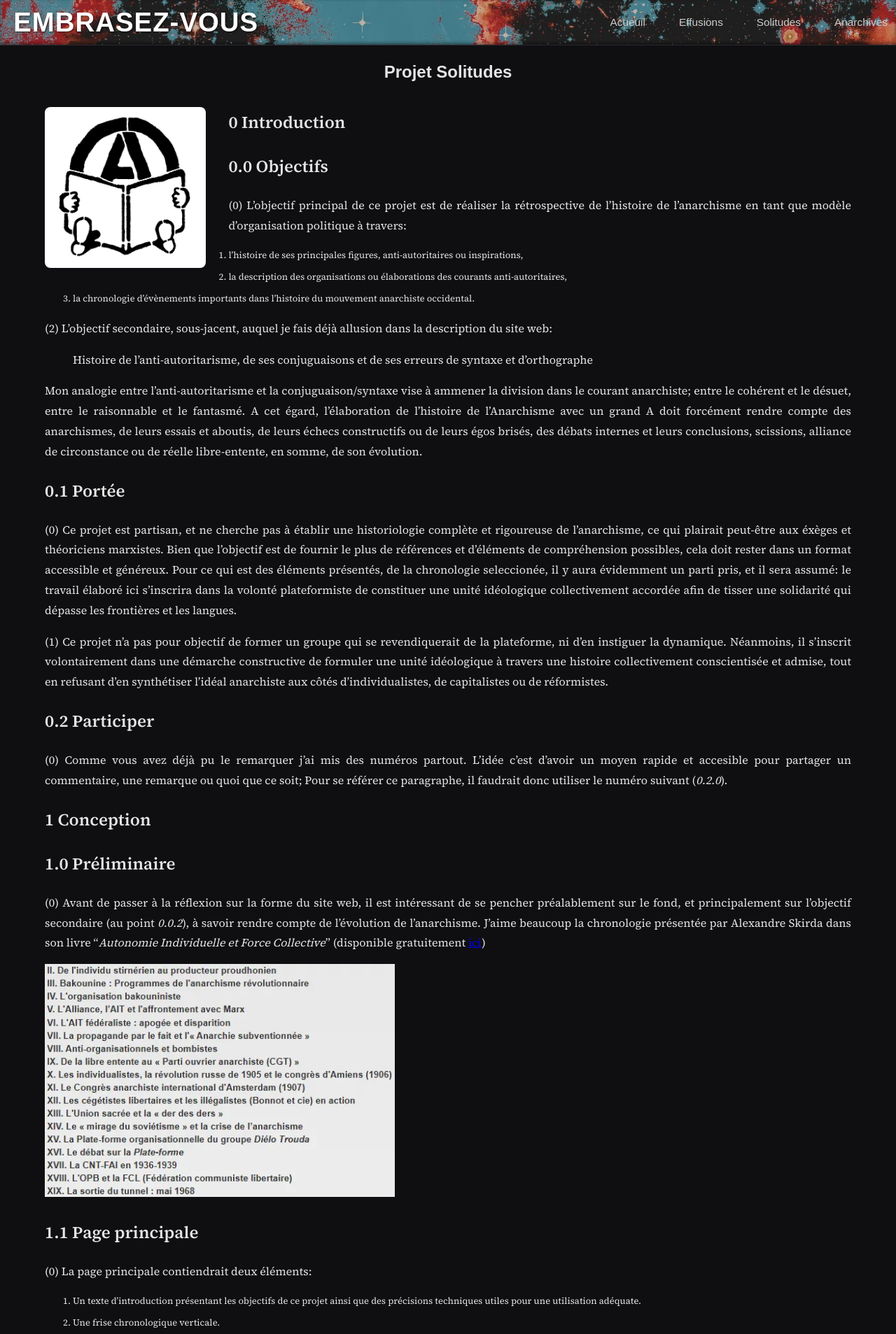
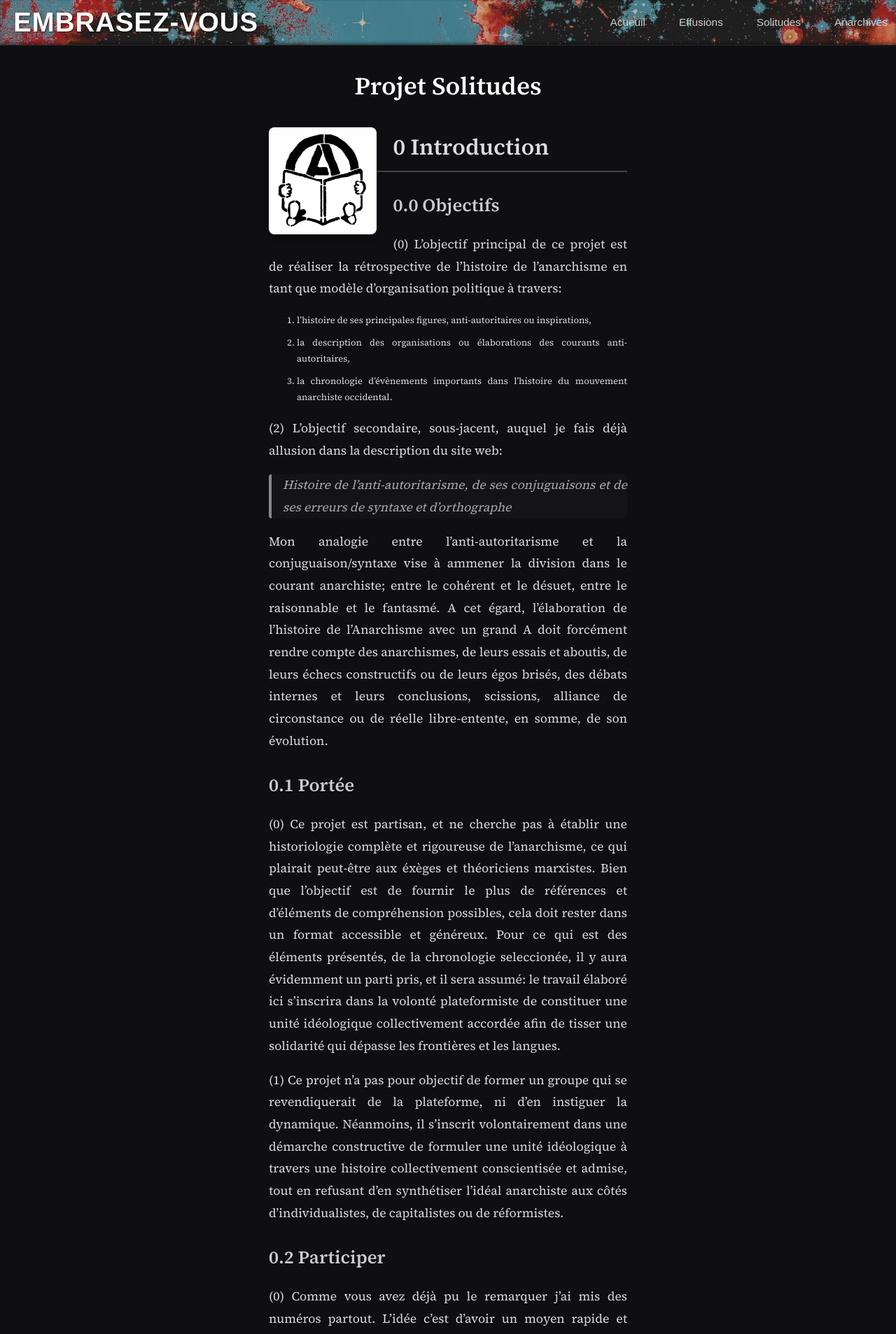
Before and after one commit to anarticho/anarticho.github.io, a Jekyll site: the page built from _posts/2026-03-03-effusion1.md, in a window 1280 px wide. Shown: the top 1907 px of the page at 70% size. Built offline with Jekyll 4.4.1, drawn with Linux system fonts in a browser that asks for light colours.

Commit message:
- Deplacer fichiers jusqu'à la destination attendue pour le post1 - Affiner le CSS pour les posts

```diff
--- /dev/null
+++ b/_includes/float-image.html
@@ -0,0 +1,3 @@
+<div class="post-float-wrapper post-float-{{ include.side }}">
+  <img src="{{ include.src }}" alt="{{ include.alt }}">
+</div>
--- a/_posts/2026-03-03-effusion1.md
+++ b/_posts/2026-03-03-effusion1.md
@@ -4,7 +4,7 @@ title: "Projet Solitudes"
 date: 2026-03-03
 categories: [effusion]
 excerpt: "Fournir un matériel pour supporter l'anarchisme révolutionnaire de demain."
-image: /assets/img/effusions/effusion1/effusion1.webp
+image: /effusion/2026/03/03/effusion1.webp
 ---
 
 # 0 Introduction
@@ -31,7 +31,7 @@ Mon analogie entre l'anti-autoritarisme et la conjuguaison/syntaxe vise à ammen
 ## 1.0 Préliminaire
 (0) Avant de passer à la réflexion sur la forme du site web, il est intéressant de se pencher préalablement sur le fond, et principalement sur l'objectif secondaire (au point _0.0.2_), à savoir rendre compte de l'évolution de l'anarchisme. J'aime beaucoup la chronologie présentée par Alexandre Skirda dans son livre "_Autonomie Individuelle et Force Collective_" (disponible gratuitement [ici](https://fr.anarchistlibraries.net/library/alexandre-skirda-autonomie-individuelle-et-force-collective-les-anarchistes-et-l-organisation-d))
 
-<img width="500" src="/assets/img/effusions/effusion1/effusion1_3.webp" />
+{% include float-image.html src="effusion1_3.webp" side="left" %}
 
 
 ## 1.1 Page principale
@@ -47,7 +47,7 @@ Mon analogie entre l'anti-autoritarisme et la conjuguaison/syntaxe vise à ammen
 
 (3) Pour l'aspect, je vois bien une frise chronologique verticale dans ce style(ici [ce template](https://codepen.io/bcarvalho/pen/RZqmZX))
 
-<img width="500" src="/assets/img/effusions/effusion1/effusion1_0.webp" />
+{% include float-image.html src="effusion1_0.webp" side="right" %}
 
 ## 1.1 Pages spécifiques
 ### 1.1.0 Pages secondaires
@@ -55,7 +55,7 @@ Mon analogie entre l'anti-autoritarisme et la conjuguaison/syntaxe vise à ammen
 
 (1) Pour l'aspect, je préfèrera la complexité à l'esthétique je suppose, quelque chose d'assez organisé, ce template ([timelinejs](https://timeline.knightlab.com/?_gl=1*m1vwzp*_ga*MjQ1NjI0MjYwLjE3NzI1MjA0MDE.*_ga_8F4WPDMPL5*czE3NzI1MjU1NzkkbzIkZzEkdDE3NzI1MjU2NTAkajYwJGwwJGgw#examples)) paraît parfait même s'il est plutôt très très moche.
 
-<img width="500" src="/assets/img/effusions/effusion1/effusion1_1.webp" />
+{% include float-image.html src="effusion1_1.webp" side="left" %}
 
 ### 1.1.1 Pages personnages
 (0) Accessibles par des références depuis n'importe quel texte, ce sont les _personnages historique_.
@@ -64,7 +64,7 @@ Mon analogie entre l'anti-autoritarisme et la conjuguaison/syntaxe vise à ammen
 
 (2) A l'inverse des pages secondaires, ici nous rechercherons plutôt la simplicité ([ce template](https://codepen.io/ritz078/pen/LGRWjE/))
 
-<img width="500" src="/assets/img/effusions/effusion1/effusion1_2.webp" />
+{% include float-image.html src="effusion1_2.webp" side="right" %}
 
 ### 1.1.2 Pages références
 (0) Accessibles par des références depuis n'importe quel texte, pour référencer des ouvrages, des textes de l'époque (annexe) etc.
--- a/assets/css/layout/posts.css
+++ b/assets/css/layout/posts.css
@@ -1,25 +1,128 @@
 .post-article {
-  max-width: 90%;
-  margin: 1rem auto;
+  margin: 2rem auto;
   padding: 0 1.5rem;
+  font-family: 'Source Serif 4', serif;
+  color: #e0e0e0;
 }
 
 .post-title {
   text-align: center;
+  font-size: 2.2rem;
+  font-weight: 700;
   margin-bottom: 2rem;
+  color: #ffffff;
 }
 
 .post-content {
   text-align: justify;
   line-height: 1.8;
-  font-family: 'Source Serif 4', serif;
+  font-size: 1.1rem;
+  color: #ddd;
 }
 
-/* L'image flotte */
+/* Titres h1, h2, h3 */
+.post-content h1 {
+  font-size: 2rem;
+  margin-top: 2rem;
+  margin-bottom: 1rem;
+  border-bottom: 2px solid #444;
+  padding-bottom: 0.3rem;
+}
+
+.post-content h2 {
+  font-size: 1.6rem;
+  margin-top: 1.5rem;
+  margin-bottom: 0.8rem;
+  color: #ccc;
+}
+
+.post-content h3 {
+  font-size: 1.3rem;
+  margin-top: 1rem;
+  margin-bottom: 0.5rem;
+  color: #bbb;
+}
+
+/* Citations blockquote */
+.post-content blockquote {
+  border-left: 4px solid #888;
+  padding-left: 1rem;
+  margin: 1rem 0;
+  color: #aaa;
+  font-style: italic;
+  background-color: rgba(255,255,255,0.02);
+  border-radius: 4px;
+}
+
+/* Les liens */
+.post-content a {
+  color: #7db7ff;
+  text-decoration: underline;
+}
+
+/* Images flottantes */
 .post-float {
   float: left;
-  width: 20%;
-  margin: 0 2rem 1rem 0;
+  width: 30%;
+  margin: 0 1.5rem 1rem 0;
   border-radius: 8px;
+  box-shadow: 0 4px 10px rgba(0,0,0,0.3);
+}
 
+/* Nettoyage flottants */
+.post-content::after {
+  content: "";
+  display: table;
+  clear: both;
 }
+
+/* Emphase Markdown */
+.post-content em {
+  font-style: italic;
+  color: #f0f0f0;
+}
+
+.post-content strong {
+  font-weight: bold;
+  color: #ffffff;
+}
+
+@media (min-width: 1024px) { /* seulement pour PC / grands écrans */
+  .post-article {
+    max-width: 40% !important; /* limite la largeur pour une lecture confortable */
+  }
+
+  .post-float-wrapper {
+    position: relative;
+    margin: 2rem 0;
+    height: auto; /* nécessaire pour que le conteneur prenne la hauteur du texte */
+  }
+
+  .post-float-wrapper img {
+    position: absolute;
+    top: 0;
+    max-width: 60%;
+    border-radius: 8px;
+    box-shadow: 0 4px 10px rgba(0,0,0,0.3);
+  }
+
+  .post-float-left img {
+    left: -70%; /* sort plus sur la marge gauche */
+  }
+
+  .post-float-right img {
+    right: -70%; /* sort plus sur la marge droite */
+  }
+}
+
+@media (max-width: 768px) {
+  .post-float-wrapper img {
+    width: 100%; /* par défaut, pleine largeur du conteneur */
+    max-width: 100%; /* ne dépasse jamais le conteneur */
+    height: auto;
+    border-radius: 8px;
+    box-shadow: 0 4px 10px rgba(0,0,0,0.3);
+    position: static; /* pas de flottement par défaut pour mobile */
+    transform: none; /* pas de translateY sur mobile */
+  }
+}
```
Also changed, not shown: effusion/2026/03/03/effusion1.webp (renamed from assets/img/effusions/effusion1/effusion1.webp), effusion/2026/03/03/effusion1_0.webp (renamed from assets/img/effusions/effusion1/effusion1_0.webp), effusion/2026/03/03/effusion1_1.webp (renamed from assets/img/effusions/effusion1/effusion1_1.webp), effusion/2026/03/03/effusion1_2.webp (renamed from assets/img/effusions/effusion1/effusion1_2.webp), effusion/2026/03/03/effusion1_3.webp (renamed from assets/img/effusions/effusion1/effusion1_3.webp).
